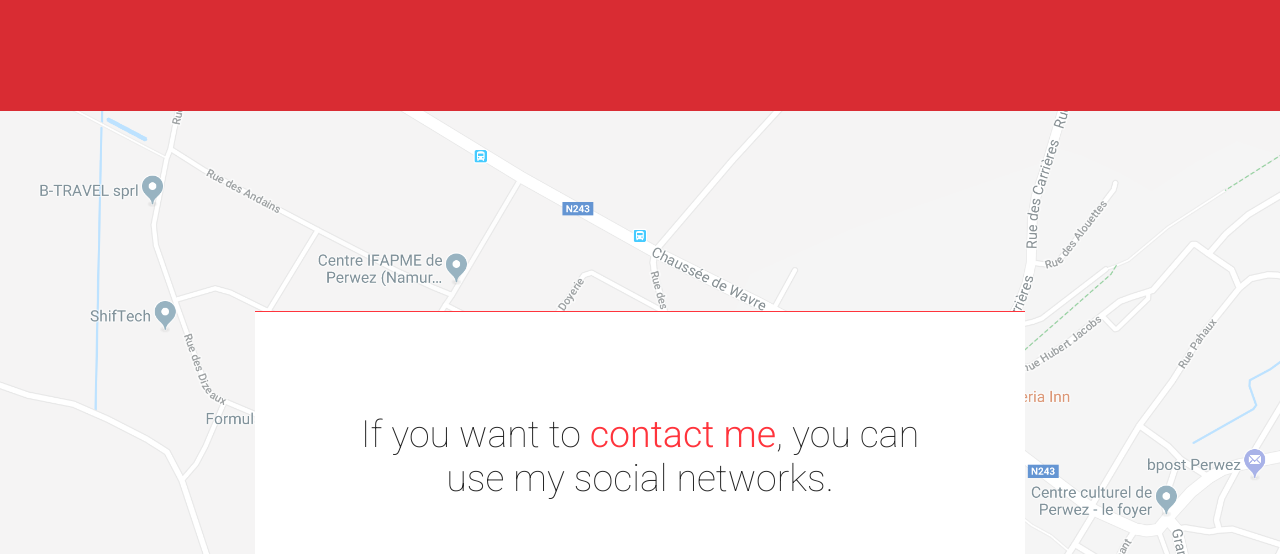
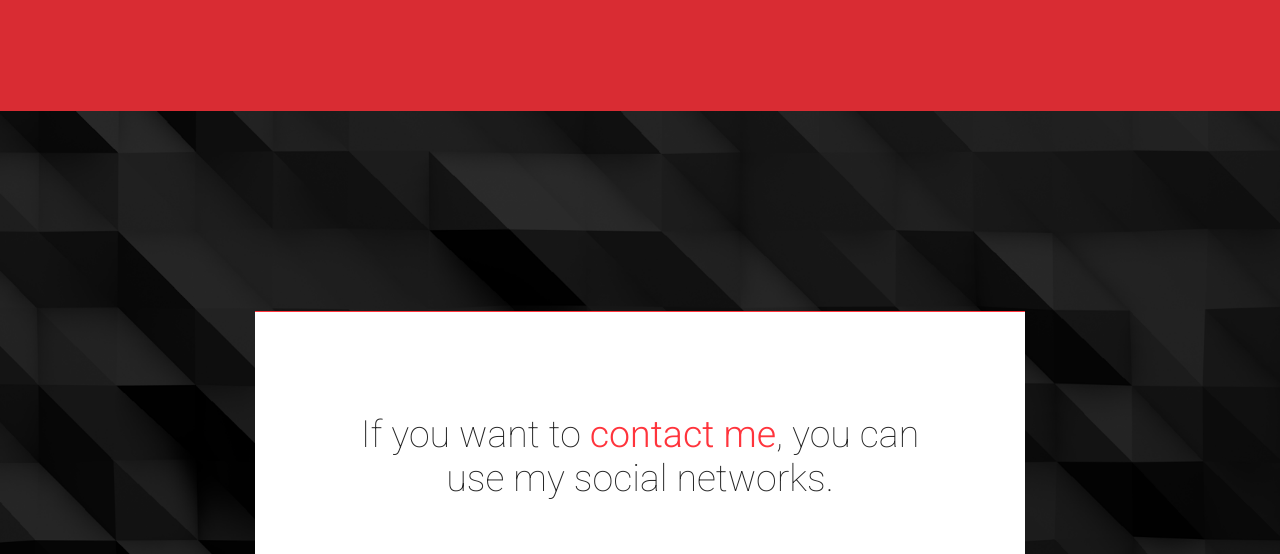
Before and after one commit to WaneZz/yernauxjordan, a plain HTML site: page index.html in a window 1280 px wide. Shown: the part 2950-3504 px from the top of the page. Drawn offline with Linux system fonts and the light colour scheme.

Commit message:
update map

```diff
--- a/css/style.css
+++ b/css/style.css
@@ -711,10 +711,10 @@ a
 .content__module--contact
 {
 	background-color: #383838;
-	background-image: url(../img/map.png);
+	background-image: url(../img/video.png);
 
 	background-size: cover;
-	background-blend-mode: screen;
+	/* background-blend-mode: screen; */
 	background-repeat: no-repeat;
 }
 
```
